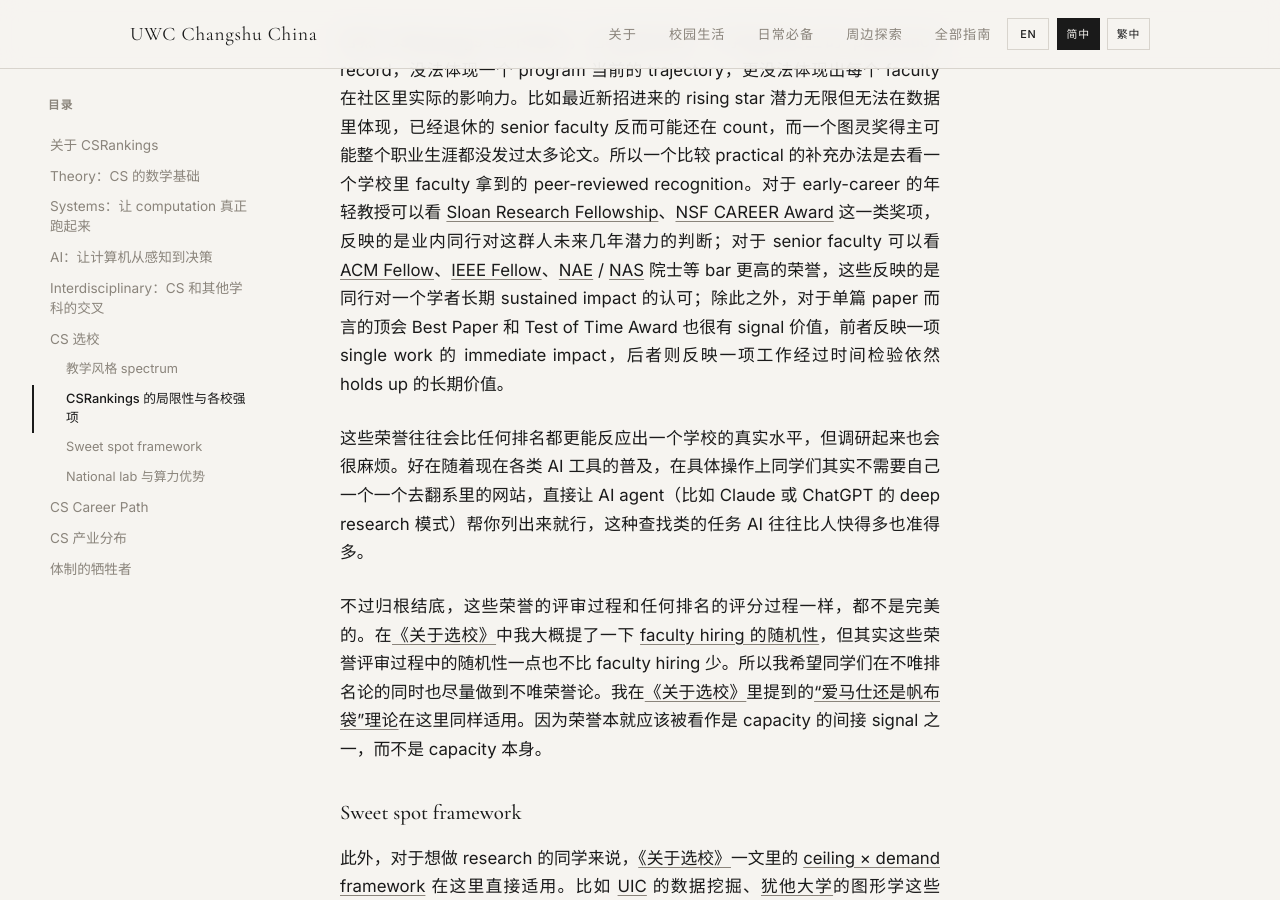
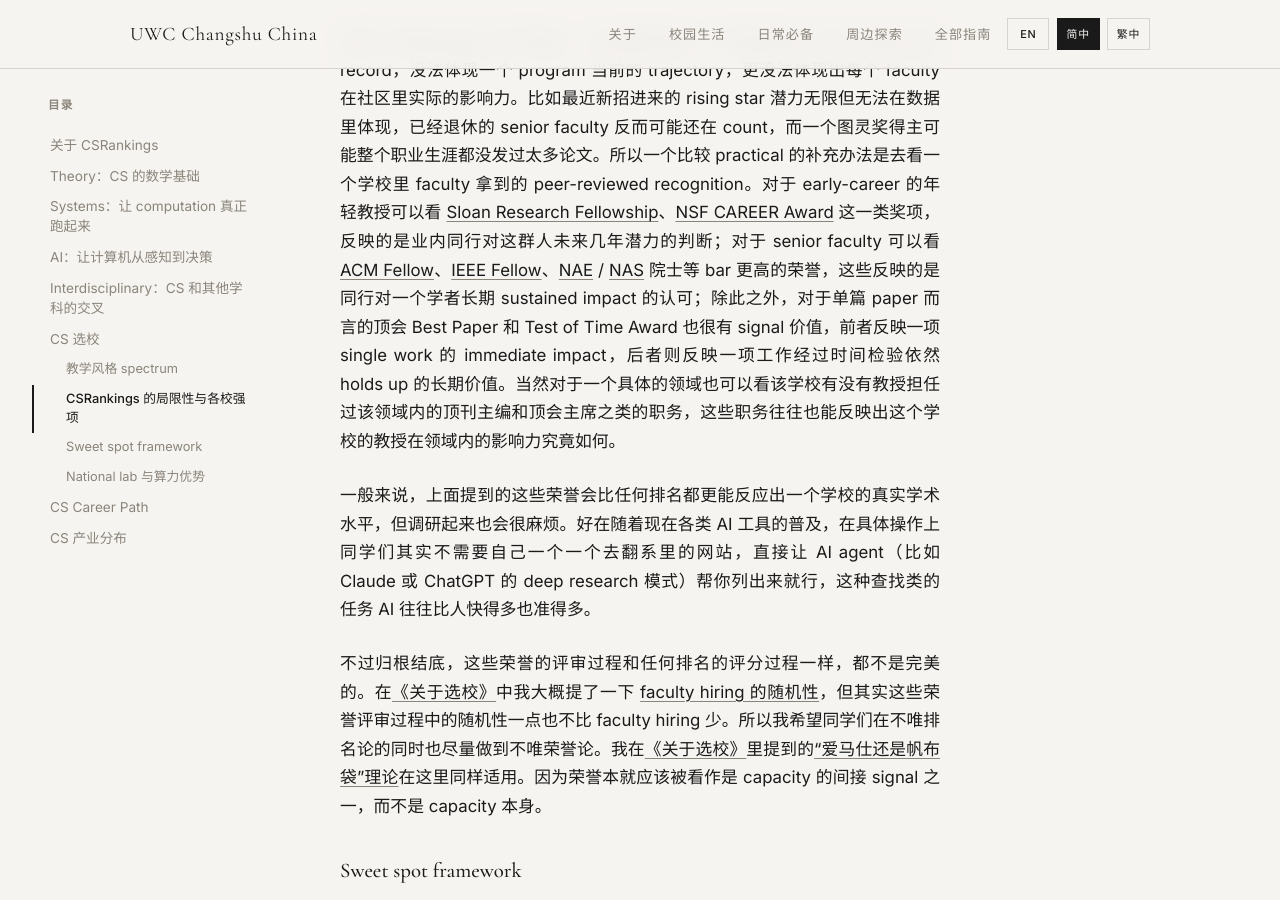
Before and after one commit to United-World-College/UWC-Survival-Guide, a Jekyll site: the page built from website/_guides/chinese/computer-science-CN.md, in a window 1280 px wide and 900 px high, scrolled down 14833 px. Built offline with Jekyll 4.4.1, drawn with Linux system fonts in a browser that asks for light colours; some of the changed text lies outside the part shown.

Commit message:
docs: add standalone 'Victims of the System' article (CN/TW), remove its placeholder heading from CS guides

```diff
--- a/website/_guides/chinese/computer-science-CN.md
+++ b/website/_guides/chinese/computer-science-CN.md
@@ -193,9 +193,9 @@
 
 接下来我想给对 research 感兴趣的同学大概介绍一下每个学校的强势领域。首先 Top 4 的 CMU、MIT、Stanford 和 UC Berkeley 就不用多说了，这四所学校在大部分主流方向都是最厉害的，基本不需要 audit specific subarea。对于除此之外的其他学校，AI 方向 [University of Washington](https://en.wikipedia.org/wiki/University_of_Washington) 是最好的，systems 方向最强的是 UIUC，而 theory 方向最好的则是 Princeton。但我们真的可以做这样的排序吗？这种 single-label 的描述当然是舒服的，因为它为读者用最少的 cognitive cost 建立起来了一个 mental model，但实际上这是一个很不负责任的简化。"在这个领域内某学校特别强"这句话的意思实际上更接近"这个学校在这个领域里的 visibility 特别高 / historically 出名"，但绝不是"这个学校只在这个领域内强"，也不是"这个领域只有这一所强校"，更不是"排名比较一般的学校就不存在最顶尖的教授"。所以假如各位读者有一个自己具体感兴趣的方向，建议直接上 CSRankings 选 specific subarea filter 来看看这个领域内的生态究竟是什么样的，而不是只凭这种粗略的 label。
 
-当然 CSRankings 也不绝对，它反映的是一个学校历史上的 publication record，没法体现一个 program 当前的 trajectory，更没法体现出每个 faculty 在社区里实际的影响力。比如最近新招进来的 rising star 潜力无限但无法在数据里体现，已经退休的 senior faculty 反而可能还在 count，而一个图灵奖得主可能整个职业生涯都没发过太多论文。所以一个比较 practical 的补充办法是去看一个学校里 faculty 拿到的 peer-reviewed recognition。对于 early-career 的年轻教授可以看 [Sloan Research Fellowship](https://en.wikipedia.org/wiki/Sloan_Research_Fellowship)、[NSF CAREER Award](https://en.wikipedia.org/wiki/National_Science_Foundation_CAREER_Award) 这一类奖项，反映的是业内同行对这群人未来几年潜力的判断；对于 senior faculty 可以看 [ACM Fellow](https://en.wikipedia.org/wiki/ACM_Fellow)、[IEEE Fellow](https://en.wikipedia.org/wiki/IEEE_Fellow)、[NAE](https://en.wikipedia.org/wiki/National_Academy_of_Engineering) / [NAS](https://en.wikipedia.org/wiki/United_States_National_Academy_of_Sciences) 院士等 bar 更高的荣誉，这些反映的是同行对一个学者长期 sustained impact 的认可；除此之外，对于单篇 paper 而言的顶会 Best Paper 和 Test of Time Award 也很有 signal 价值，前者反映一项 single work 的 immediate impact，后者则反映一项工作经过时间检验依然 holds up 的长期价值。
+当然 CSRankings 也不绝对，它反映的是一个学校历史上的 publication record，没法体现一个 program 当前的 trajectory，更没法体现出每个 faculty 在社区里实际的影响力。比如最近新招进来的 rising star 潜力无限但无法在数据里体现，已经退休的 senior faculty 反而可能还在 count，而一个图灵奖得主可能整个职业生涯都没发过太多论文。所以一个比较 practical 的补充办法是去看一个学校里 faculty 拿到的 peer-reviewed recognition。对于 early-career 的年轻教授可以看 [Sloan Research Fellowship](https://en.wikipedia.org/wiki/Sloan_Research_Fellowship)、[NSF CAREER Award](https://en.wikipedia.org/wiki/National_Science_Foundation_CAREER_Award) 这一类奖项，反映的是业内同行对这群人未来几年潜力的判断；对于 senior faculty 可以看 [ACM Fellow](https://en.wikipedia.org/wiki/ACM_Fellow)、[IEEE Fellow](https://en.wikipedia.org/wiki/IEEE_Fellow)、[NAE](https://en.wikipedia.org/wiki/National_Academy_of_Engineering) / [NAS](https://en.wikipedia.org/wiki/United_States_National_Academy_of_Sciences) 院士等 bar 更高的荣誉，这些反映的是同行对一个学者长期 sustained impact 的认可；除此之外，对于单篇 paper 而言的顶会 Best Paper 和 Test of Time Award 也很有 signal 价值，前者反映一项 single work 的 immediate impact，后者则反映一项工作经过时间检验依然 holds up 的长期价值。当然对于一个具体的领域也可以看该学校有没有教授担任过该领域内的顶刊主编和顶会主席之类的职务，这些职务往往也能反映出这个学校的教授在领域内的影响力究竟如何。
 
-这些荣誉往往会比任何排名都更能反应出一个学校的真实水平，但调研起来也会很麻烦。好在随着现在各类 AI 工具的普及，在具体操作上同学们其实不需要自己一个一个去翻系里的网站，直接让 AI agent（比如 Claude 或 ChatGPT 的 deep research 模式）帮你列出来就行，这种查找类的任务 AI 往往比人快得多也准得多。
+一般来说，上面提到的这些荣誉会比任何排名都更能反应出一个学校的真实学术水平，但调研起来也会很麻烦。好在随着现在各类 AI 工具的普及，在具体操作上同学们其实不需要自己一个一个去翻系里的网站，直接让 AI agent（比如 Claude 或 ChatGPT 的 deep research 模式）帮你列出来就行，这种查找类的任务 AI 往往比人快得多也准得多。
 
 不过归根结底，这些荣誉的评审过程和任何排名的评分过程一样，都不是完美的。在[《关于选校》]({{ '/guides/chinese/school-selection-CN/' | relative_url }})中我大概提了一下 [faculty hiring 的随机性]({{ '/guides/chinese/school-selection-CN/#faculty-hiring-的随机性' | relative_url }})，但其实这些荣誉评审过程中的随机性一点也不比 faculty hiring 少。所以我希望同学们在不唯排名论的同时也尽量做到不唯荣誉论。我在[《关于选校》]({{ '/guides/chinese/school-selection-CN/' | relative_url }})里提到的["爱马仕还是帆布袋"理论]({{ '/guides/chinese/school-selection-CN/#爱马仕还是帆布袋' | relative_url }})在这里同样适用。因为荣誉本就应该被看作是 capacity 的间接 signal 之一，而不是 capacity 本身。
 
@@ -294,5 +294,3 @@
 除此之外还有一类比较容易被忽视的 alignment 是很多传统巨头在招聘员工（包括 SWE）时其实非常 favor 总部附近的州立大学，所以一些紧邻传统巨头总部的州立学校往往就是这些公司最主要的本科 pipeline——比如 [University of Arkansas](https://en.wikipedia.org/wiki/University_of_Arkansas) 之于 Walmart、[University of Minnesota](https://en.wikipedia.org/wiki/University_of_Minnesota) 之于 Target / UnitedHealth / [3M](https://en.wikipedia.org/wiki/3M)、[Michigan](https://en.wikipedia.org/wiki/University_of_Michigan) / [Michigan State](https://en.wikipedia.org/wiki/Michigan_State_University) 之于 Ford / GM、NC State / [UNC](https://en.wikipedia.org/wiki/University_of_North_Carolina_at_Chapel_Hill) 之于 Bank of America、[UMD](https://en.wikipedia.org/wiki/University_of_Maryland,_College_Park) / [Virginia Tech](https://en.wikipedia.org/wiki/Virginia_Tech) / [UVA](https://en.wikipedia.org/wiki/University_of_Virginia) 之于 **DC** 一带的 defense（Lockheed、Northrop）和 Capital One、[Purdue](https://en.wikipedia.org/wiki/Purdue_University) 之于 **Indianapolis** 的 [Eli Lilly](https://en.wikipedia.org/wiki/Eli_Lilly_and_Company)、[Arizona State](https://en.wikipedia.org/wiki/Arizona_State_University) 之于 Intel 在 **Chandler** 的园区、University of Utah 之于 Adobe 等等。这里还有太多太多其他的例子就不一一赘述了。
 
 所以对于想本科毕业直接工作的同学而言，以就业为导向的选校真正值得关注的是上面这种学校所在地和产业 hub 的 alignment，而绝不是 US News 或 CSRankings 上前后差几个名次这种 superficial 的因素。当然这里需要注意的是这种邻近产业集群的优势对于一些本来就比较难录取的公司和岗位而言只是不小的好处和便利，但不是 guarantee，最终顺利与否其实还是要看个人的实力究竟如何，和我们 UWC 的同学相较于其他高中生在申请美国大学时候的 institutional advantage 有异曲同工之妙。这其实就和我在[《关于选校》]({{ '/guides/chinese/school-selection-CN/' | relative_url }})里提到的["MBA 错觉"]({{ '/guides/chinese/school-selection-CN/#学校只是平台成长靠自己' | relative_url }})有一点像：对于比较好的公司和岗位，是他们有不小比例的员工来自附近的学校，而不是附近的学校中有不小比例的学生能进这样的公司。当然与"MBA 错觉"不同的是这里只包含了统计错位而不像"MBA 错觉"还包含了因果倒置。
-
-## 体制的牺牲者
```
Also changed, not shown: website/_guides/chinese/computer-science-TW.md (+0 -2 lines), website/_guides/chinese/victims-of-the-system-CN.md (added, +29 -0 lines), website/_guides/chinese/victims-of-the-system-TW.md (added, +29 -0 lines), website/_guides/default/computer-science.md (+0 -2 lines).
